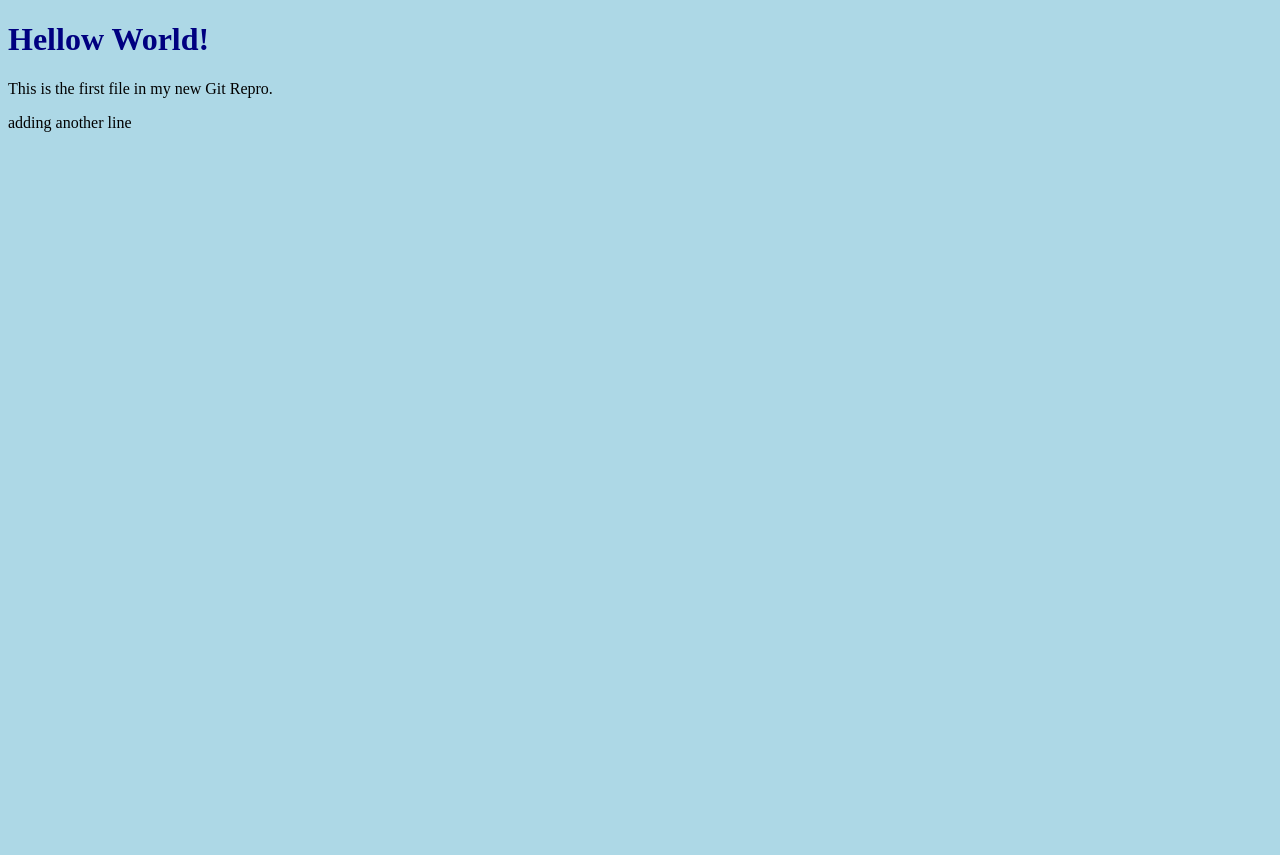
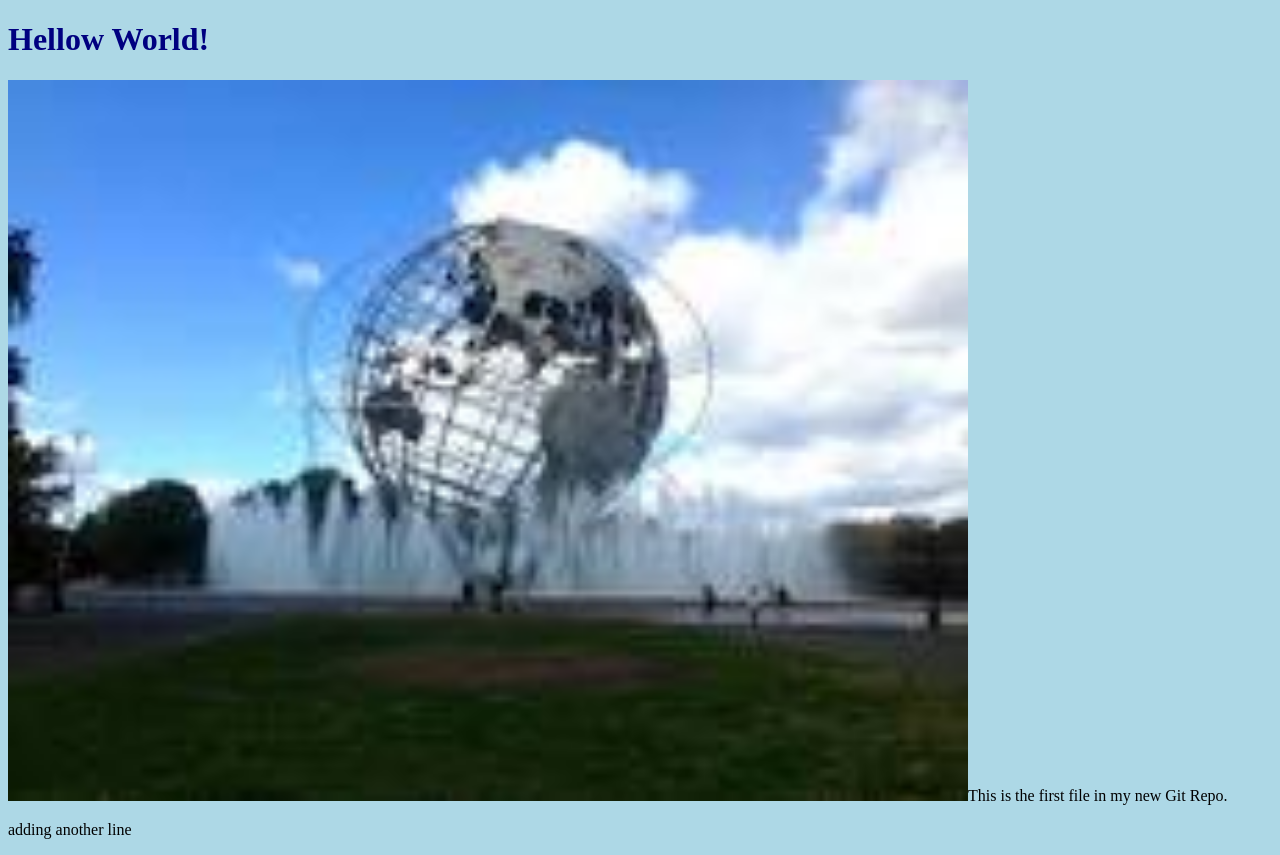
Before and after one commit to RichardW23/W3-Hello-World, a plain HTML site: page index.html in a window 1280 px wide. Before the commit the page ends 800 px from the top, so only its background shows below. Drawn offline with Linux system fonts and the light colour scheme.

Commit message:
added img and fixed Rpo

```diff
--- a/index.html
+++ b/index.html
@@ -7,7 +7,9 @@
 <body>
 
 	<h1>Hellow World!</h1>
-	<p>This is the first file in my new Git Repro.</p>
+	<div><img src="img_hello_world.jpg" alt="Image Hello World"
+	      style="width:100%;max-width:960px;></div>
+	<p>This is the first file in my new Git Repo.</p>
 	<p>adding another line</p>
 
 </body>
```
Also changed, not shown: img_hello_world.jpg (added).
